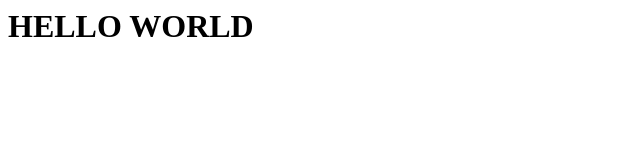
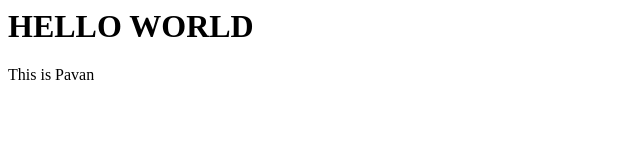
Before and after one commit to pavan1377/pavan, a plain HTML site: page index.html in a window 1280 px wide. Shown: the full height of the page, 0-640 px from the left. Drawn offline with Linux system fonts and the light colour scheme.

Commit message:
file modified

```diff
--- a/index.html
+++ b/index.html
@@ -1 +1,2 @@
 <h1>HELLO WORLD</h1>
+<p>This is Pavan</p>
```
